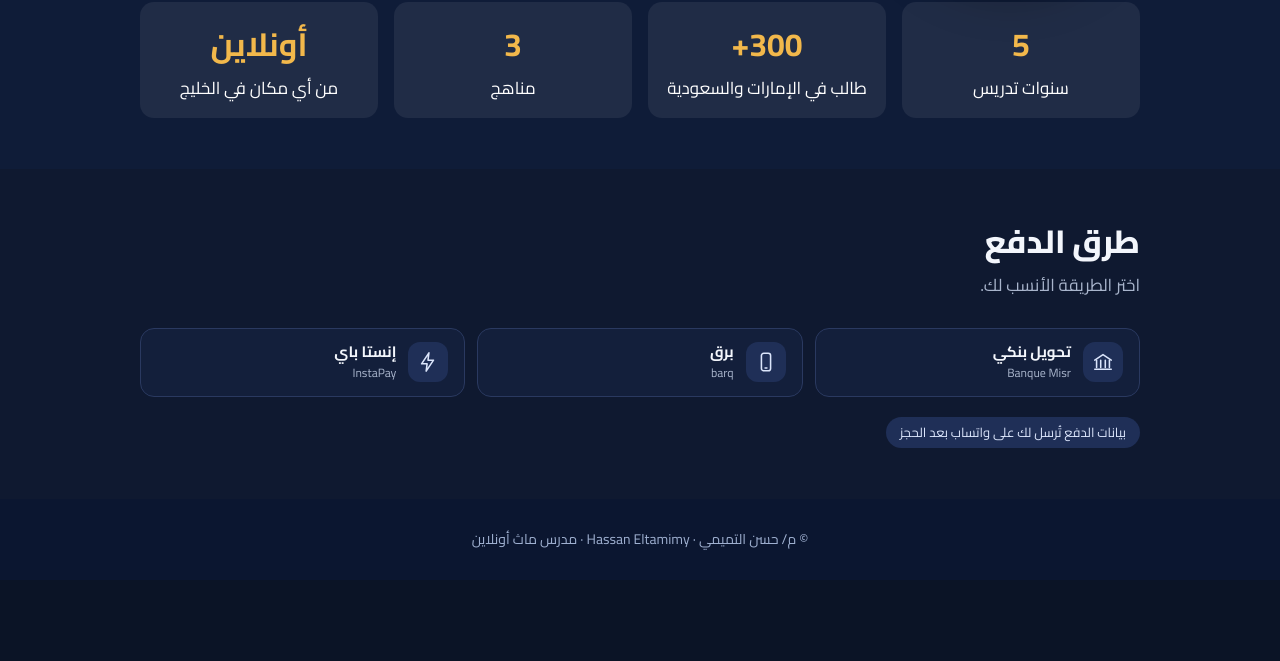
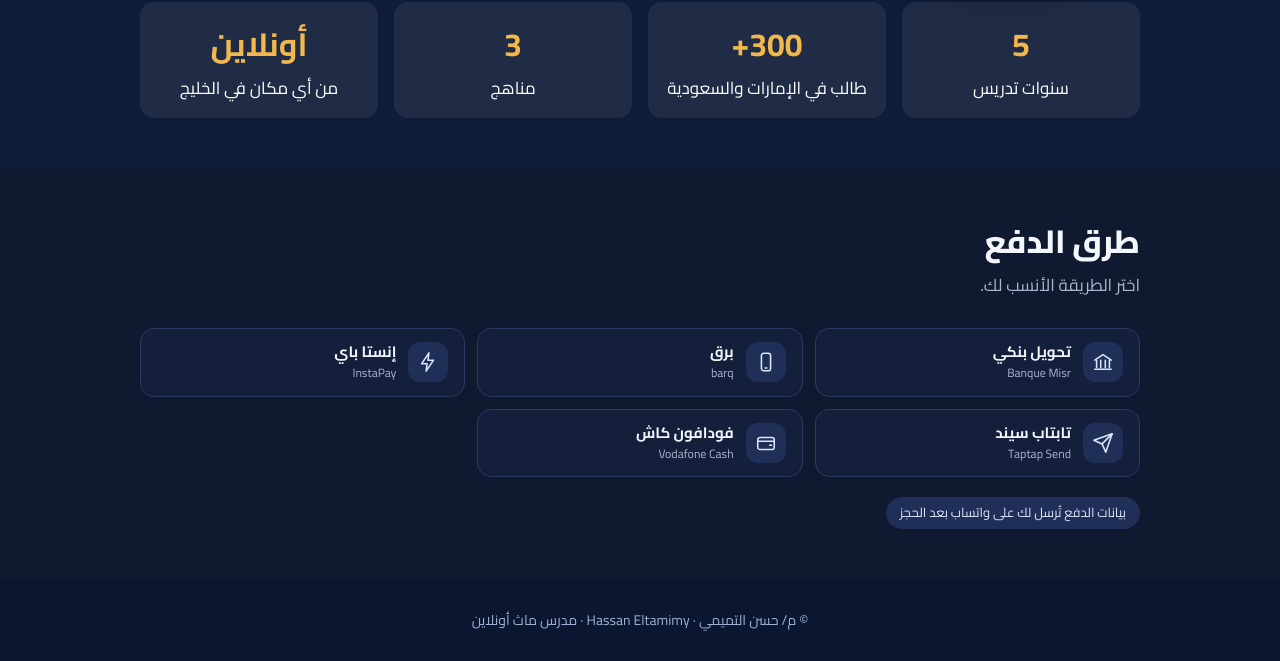
Before and after one commit to hasona41/hassan-math, a plain HTML site: page index.html in a window 1280 px wide. Shown: the part 2398-3059 px from the top of the page. Before the commit the page ends 2978 px from the top, so only its background shows below. Drawn offline with Linux system fonts and the light colour scheme.

Commit message:
Update index.html

```diff
--- a/index.html
+++ b/index.html
@@ -325,6 +325,8 @@ b.textContent=h.getAttribute("data-theme")==="light"?"\u263E":"\u2600";b.onclick
   <div class="pm rev"><span class="pi"><svg viewBox="0 0 24 24" width="22" height="22" fill="none" stroke="currentColor" stroke-width="1.7" stroke-linecap="round" stroke-linejoin="round"><path d="M3 10l9-6 9 6"/><path d="M5 10v8M9.5 10v8M14.5 10v8M19 10v8"/><path d="M3 20h18"/></svg></span><span><b>تحويل بنكي</b><small>Banque Misr</small></span></div>
   <div class="pm rev" style="--d:.16s"><span class="pi"><svg viewBox="0 0 24 24" width="22" height="22" fill="none" stroke="currentColor" stroke-width="1.7" stroke-linecap="round" stroke-linejoin="round"><rect x="7" y="2.5" width="10" height="19" rx="2.5"/><path d="M11 18.5h2"/></svg></span><span><b>برق</b><small>barq</small></span></div>
   <div class="pm rev" style="--d:.08s"><span class="pi"><svg viewBox="0 0 24 24" width="22" height="22" fill="none" stroke="currentColor" stroke-width="1.7" stroke-linecap="round" stroke-linejoin="round"><path d="M13 2L5 14h6l-1 8 8-12h-6z"/></svg></span><span><b>إنستا باي</b><small>InstaPay</small></span></div>
+  <div class="pm rev" style="--d:.24s"><span class="pi"><svg viewBox="0 0 24 24" width="22" height="22" fill="none" stroke="currentColor" stroke-width="1.7" stroke-linecap="round" stroke-linejoin="round"><path d="M22 2L11 13"/><path d="M22 2l-7 20-4-9-9-4z"/></svg></span><span><b>تابتاب سيند</b><small>Taptap Send</small></span></div>
+  <div class="pm rev" style="--d:.32s"><span class="pi"><svg viewBox="0 0 24 24" width="22" height="22" fill="none" stroke="currentColor" stroke-width="1.7" stroke-linecap="round" stroke-linejoin="round"><rect x="3" y="6" width="18" height="13" rx="2.5"/><path d="M3 10h18"/><path d="M16 14.5h2"/></svg></span><span><b>فودافون كاش</b><small>Vodafone Cash</small></span></div>
  </div>
  <div class="terms rev"><span>بيانات الدفع تُرسل لك على واتساب بعد الحجز</span></div>
 </div></section>
```
